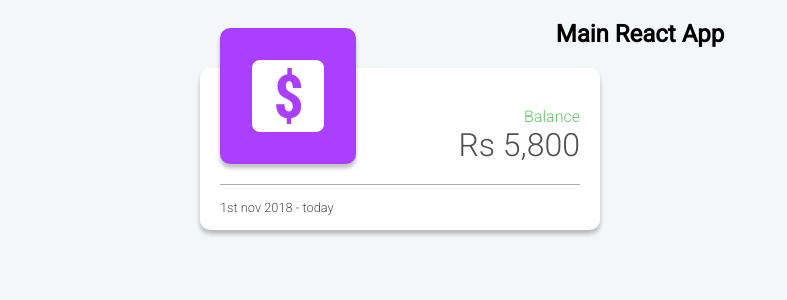
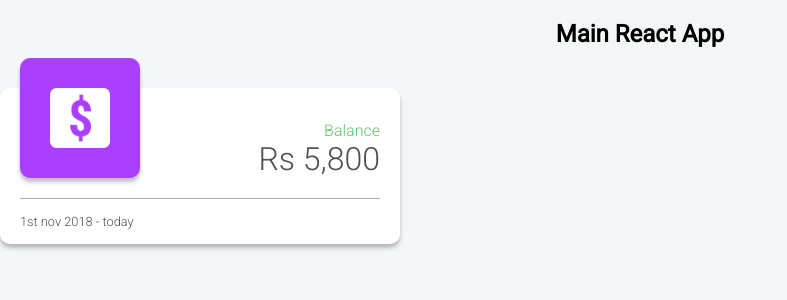
Before and after one commit to senalwijeratne/react-moneymanager, a React (Create React App) app: page / in a window 1280 px wide. Shown: the top 300 px of the page, without its empty margins (0-787 px from the left). Built offline with nearby package versions, Linux system fonts and the light colour scheme.

Commit message:
refactoring

```diff
--- a/src/components/FlashCard.js
+++ b/src/components/FlashCard.js
@@ -1,10 +1,10 @@
-import React, { Component } from 'react'
+import React from 'react'
 import styled from 'styled-components'
 
 const CardContainer = styled.div`
   display: flex;
   flex-direction: column;
-  margin-left: 200px;
+  margin-top: 40px;
   max-width: 400px;
   background-color: #ffffff;
   box-shadow: 0px 4px 4px rgba(0, 0, 0, 0.25);
@@ -33,12 +33,13 @@ const CardTop = styled.div`
     font-style: normal;
     font-weight: 300;
     line-height: normal;
-    /* font-size: 64px; */
+    font-size: 2rem;
     text-align: right;
     color: #505050;
   }
 
   div > p {
+    font-size: 1rem;
     color: #62c466;
   }
 `
@@ -65,45 +66,39 @@ const CardBottom = styled.div`
 `
 
 const IconContainer = styled.img`
-  width: auto;
-  height: auto;
+  width: 20%;
+  height: 20%;
   padding: 20px;
-  margin: -40px 0px 0px 20px;
+  margin: -30px 0px 0px 20px;
   background: ${props => props.bgColor};
   box-shadow: 0px 4px 4px rgba(0, 0, 0, 0.25);
   border-radius: 10px;
 `
 
-class FlashCard extends Component {
-  amountTest = () => {
-    return this.props.amount.replace(/\B(?=(\d{3})+(?!\d))/g, ',')
+const FlashCard = ({ icon, bgColor, amount }) => {
+  const amountTest = () => {
+    return amount.replace(/\B(?=(\d{3})+(?!\d))/g, ',')
   }
 
-  dateRangeText = () => {
+  const dateRangeText = () => {
     return '1st nov 2018 - today'
   }
 
-  render() {
   return (
     <CardContainer>
       <CardTop>
-          <IconContainer
-            src={this.props.icon}
-            alt="icon"
-            bgColor={this.props.bgColor}
-          />
+        <IconContainer src={icon} alt="icon" bgColor={bgColor} />
         <div>
           <p>Balance</p>
-            <h1>{`Rs  ${this.amountTest()}`}</h1>
+          <h1>{`Rs  ${amountTest()}`}</h1>
         </div>
       </CardTop>
       <CardBottom>
         <span />
-          <p>{this.dateRangeText()}</p>
+        <p>{dateRangeText()}</p>
       </CardBottom>
     </CardContainer>
   )
 }
-}
 
 export default FlashCard
```
Lines whose indentation alone changed are shown as unchanged.
